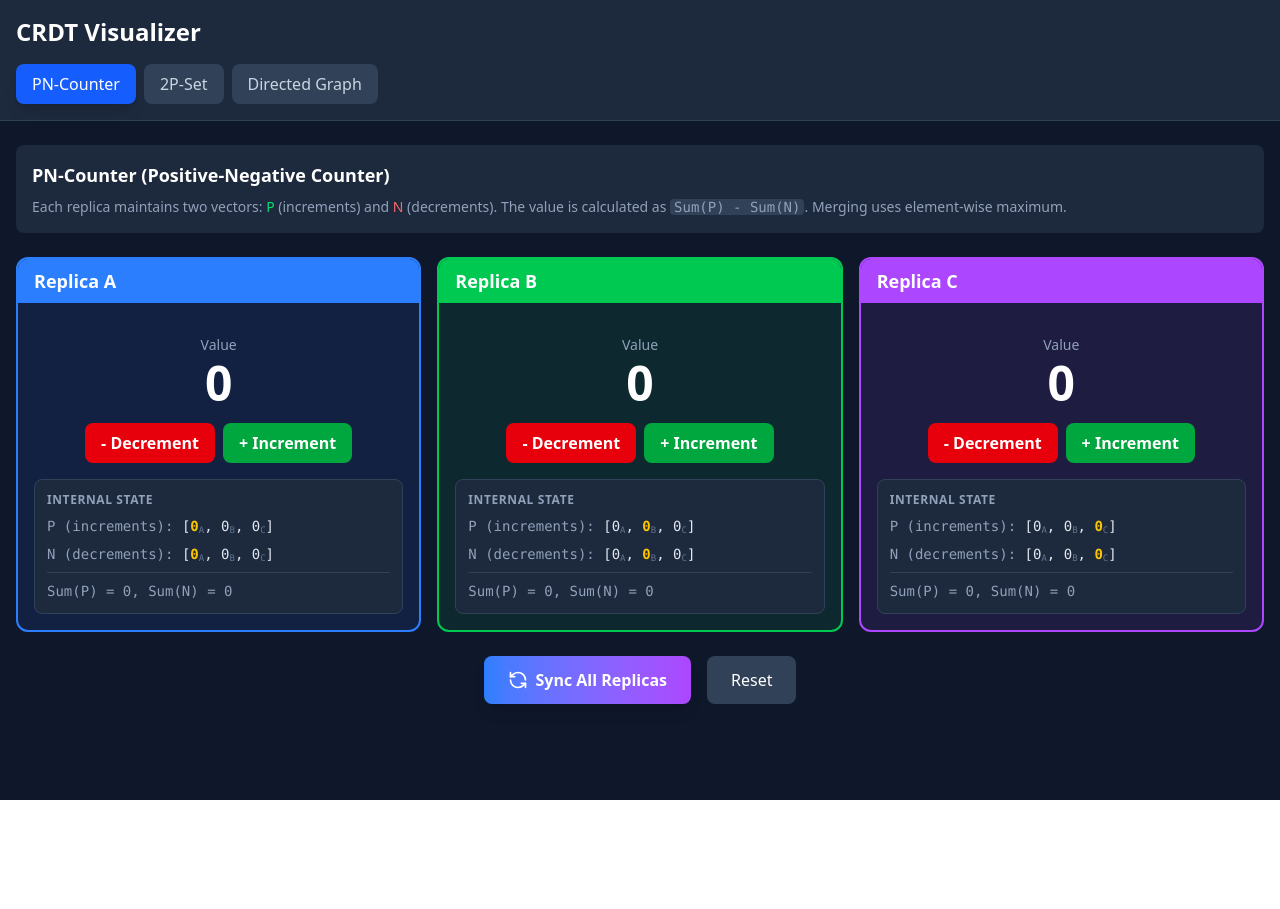
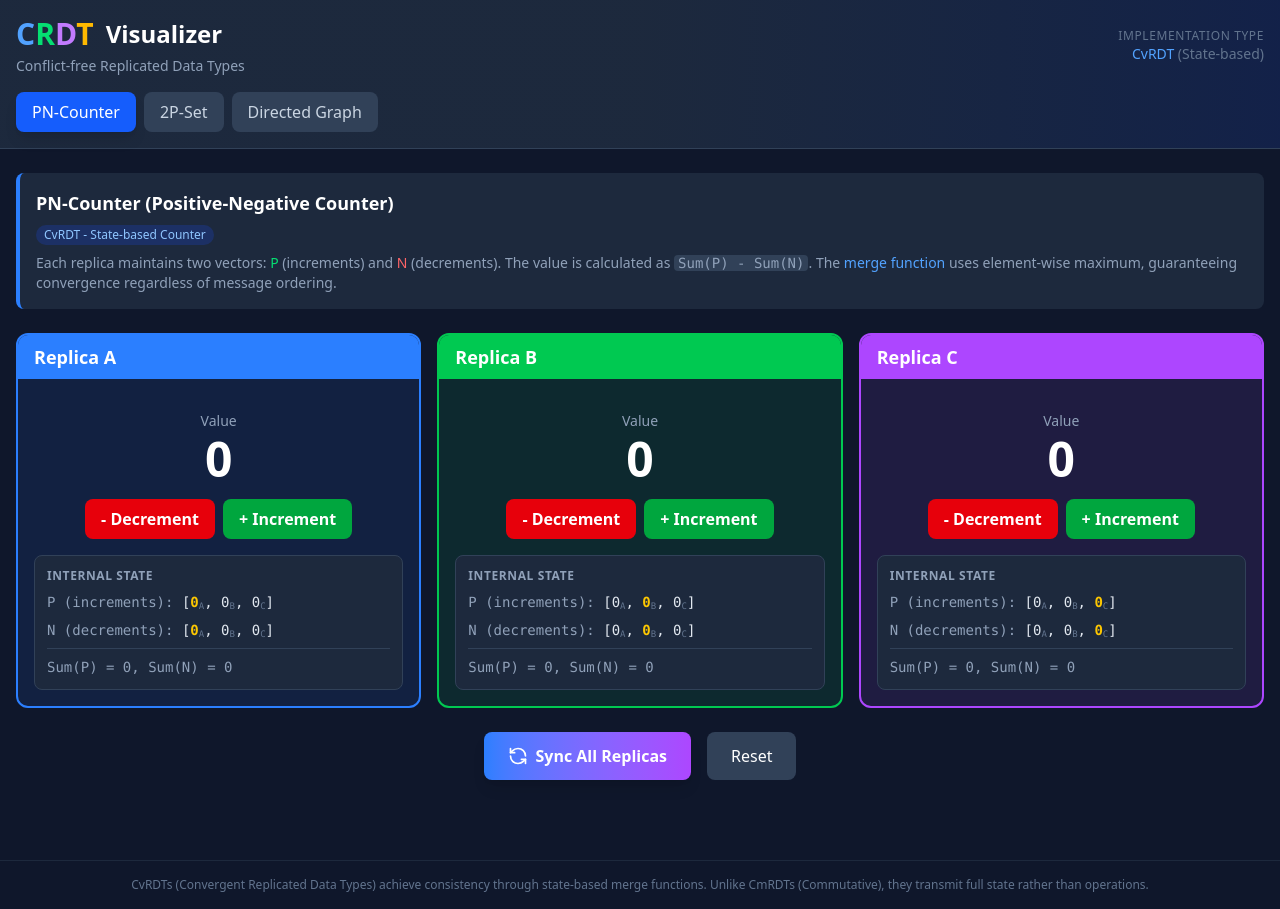
Before and after one commit to nils-jansen/crdt-visualizer, a React (Vite) app: page / in a window 1280 px wide. Before the commit the page ends 800 px from the top, so only its background shows below. Built offline with nearby package versions, Linux system fonts and the light colour scheme.

Commit message:
chore: paper references

```diff
--- a/src/components/directed-graph/DirectedGraphModule.tsx
+++ b/src/components/directed-graph/DirectedGraphModule.tsx
@@ -110,12 +110,20 @@ export function DirectedGraphModule() {
 
   return (
     <div>
-      <div className="mb-6 p-4 bg-slate-800 rounded-lg">
-        <h2 className="text-lg font-semibold text-white mb-2">Directed Graph (Add-Wins Semantics)</h2>
+      <div className="mb-6 p-4 bg-slate-800 rounded-lg border-l-4 border-purple-500">
+        <div className="flex items-start justify-between">
+          <div>
+            <h2 className="text-lg font-semibold text-white mb-1">Directed Graph (Add-Wins Semantics)</h2>
+            <span className="inline-block px-2 py-0.5 bg-purple-900/50 text-purple-300 text-xs rounded-full mb-2">
+              CvRDT - OR-Set Variant with UUID Tagging
+            </span>
+          </div>
+        </div>
         <p className="text-slate-400 text-sm">
-          Vertices and arcs are stored with unique UUIDs. When removing, only the <em>observed</em> UUIDs are tombstoned.
-          If Replica A removes "X" while Replica B concurrently adds "X", the merge results in "X" being visible
-          (because B's addition created a new UUID not in A's removal set).
+          Vertices and arcs are stored with unique UUIDs, similar to an <span className="text-purple-400">OR-Set</span> (Observed-Remove Set).
+          When removing, only the <em>observed</em> UUIDs are tombstoned.
+          The <span className="text-purple-400">merge function</span> unions all UUIDs and tombstones, enabling
+          add-wins: concurrent additions create new UUIDs that survive concurrent removals.
         </p>
       </div>
 
--- a/src/components/layout/AppShell.tsx
+++ b/src/components/layout/AppShell.tsx
@@ -10,17 +10,44 @@ interface AppShellProps {
 export function AppShell({ currentModule, onModuleChange, children }: AppShellProps) {
   return (
     <div className="min-h-screen bg-slate-900 text-slate-100">
-      <header className="border-b border-slate-700 bg-slate-800">
+      <header className="border-b border-slate-700 bg-gradient-to-r from-slate-800 via-slate-800 to-blue-900/30">
         <div className="max-w-7xl mx-auto px-4 py-4">
-          <h1 className="text-2xl font-bold text-white mb-4">
-            CRDT Visualizer
-          </h1>
+          <div className="flex items-center justify-between mb-4">
+            <div>
+              <h1 className="text-2xl font-bold text-white flex items-center gap-3">
+                <span className="text-3xl">
+                  <span className="text-blue-400">C</span>
+                  <span className="text-green-400">R</span>
+                  <span className="text-purple-400">D</span>
+                  <span className="text-amber-400">T</span>
+                </span>
+                <span>Visualizer</span>
+              </h1>
+              <p className="text-slate-400 text-sm mt-1">
+                Conflict-free Replicated Data Types
+              </p>
+            </div>
+            <div className="text-right hidden sm:block">
+              <div className="text-xs text-slate-500 uppercase tracking-wider">Implementation Type</div>
+              <div className="text-sm font-medium text-blue-400">
+                CvRDT <span className="text-slate-500">(State-based)</span>
+              </div>
+            </div>
+          </div>
           <ModuleTabs currentModule={currentModule} onModuleChange={onModuleChange} />
         </div>
       </header>
       <main className="max-w-7xl mx-auto px-4 py-6">
         {children}
       </main>
+      <footer className="border-t border-slate-800 py-4 mt-8">
+        <div className="max-w-7xl mx-auto px-4 text-center text-xs text-slate-500">
+          <p>
+            CvRDTs (Convergent Replicated Data Types) achieve consistency through state-based merge functions.
+            Unlike CmRDTs (Commutative), they transmit full state rather than operations.
+          </p>
+        </div>
+      </footer>
     </div>
   );
 }
--- a/src/components/pn-counter/PNCounterModule.tsx
+++ b/src/components/pn-counter/PNCounterModule.tsx
@@ -64,12 +64,21 @@ export function PNCounterModule() {
 
   return (
     <div>
-      <div className="mb-6 p-4 bg-slate-800 rounded-lg">
-        <h2 className="text-lg font-semibold text-white mb-2">PN-Counter (Positive-Negative Counter)</h2>
+      <div className="mb-6 p-4 bg-slate-800 rounded-lg border-l-4 border-blue-500">
+        <div className="flex items-start justify-between">
+          <div>
+            <h2 className="text-lg font-semibold text-white mb-1">PN-Counter (Positive-Negative Counter)</h2>
+            <span className="inline-block px-2 py-0.5 bg-blue-900/50 text-blue-300 text-xs rounded-full mb-2">
+              CvRDT - State-based Counter
+            </span>
+          </div>
+        </div>
         <p className="text-slate-400 text-sm">
           Each replica maintains two vectors: <span className="text-green-400">P</span> (increments) and{' '}
           <span className="text-red-400">N</span> (decrements). The value is calculated as{' '}
-          <code className="bg-slate-700 px-1 rounded">Sum(P) - Sum(N)</code>. Merging uses element-wise maximum.
+          <code className="bg-slate-700 px-1 rounded">Sum(P) - Sum(N)</code>.
+          The <span className="text-blue-400">merge function</span> uses element-wise maximum, guaranteeing convergence
+          regardless of message ordering.
         </p>
       </div>
 
--- a/src/components/two-p-set/TwoPSetModule.tsx
+++ b/src/components/two-p-set/TwoPSetModule.tsx
@@ -62,12 +62,20 @@ export function TwoPSetModule() {
 
   return (
     <div>
-      <div className="mb-6 p-4 bg-slate-800 rounded-lg">
-        <h2 className="text-lg font-semibold text-white mb-2">2P-Set (Two-Phase Set)</h2>
+      <div className="mb-6 p-4 bg-slate-800 rounded-lg border-l-4 border-green-500">
+        <div className="flex items-start justify-between">
+          <div>
+            <h2 className="text-lg font-semibold text-white mb-1">2P-Set (Two-Phase Set)</h2>
+            <span className="inline-block px-2 py-0.5 bg-green-900/50 text-green-300 text-xs rounded-full mb-2">
+              CvRDT - State-based Set with Tombstones
+            </span>
+          </div>
+        </div>
         <p className="text-slate-400 text-sm">
           Maintains two sets: <span className="text-green-400">Added</span> and{' '}
           <span className="text-red-400">Removed</span> (tombstones). Visible elements are those in Added but not in Removed.
-          Once removed, an element cannot be re-added. Merge uses union of both sets.
+          The <span className="text-green-400">merge function</span> computes union of both sets, ensuring
+          remove-wins semantics. Once tombstoned, an element cannot be re-added (limitation addressed by OR-Sets).
         </p>
       </div>
 
```
